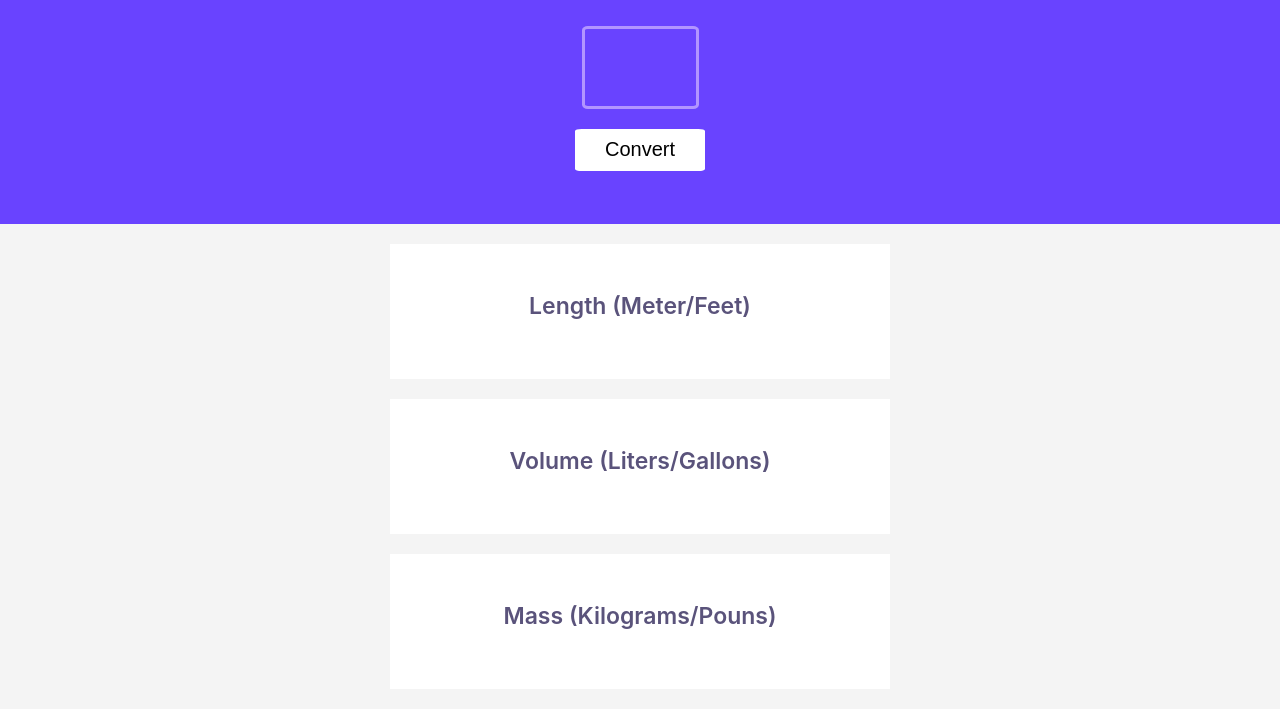
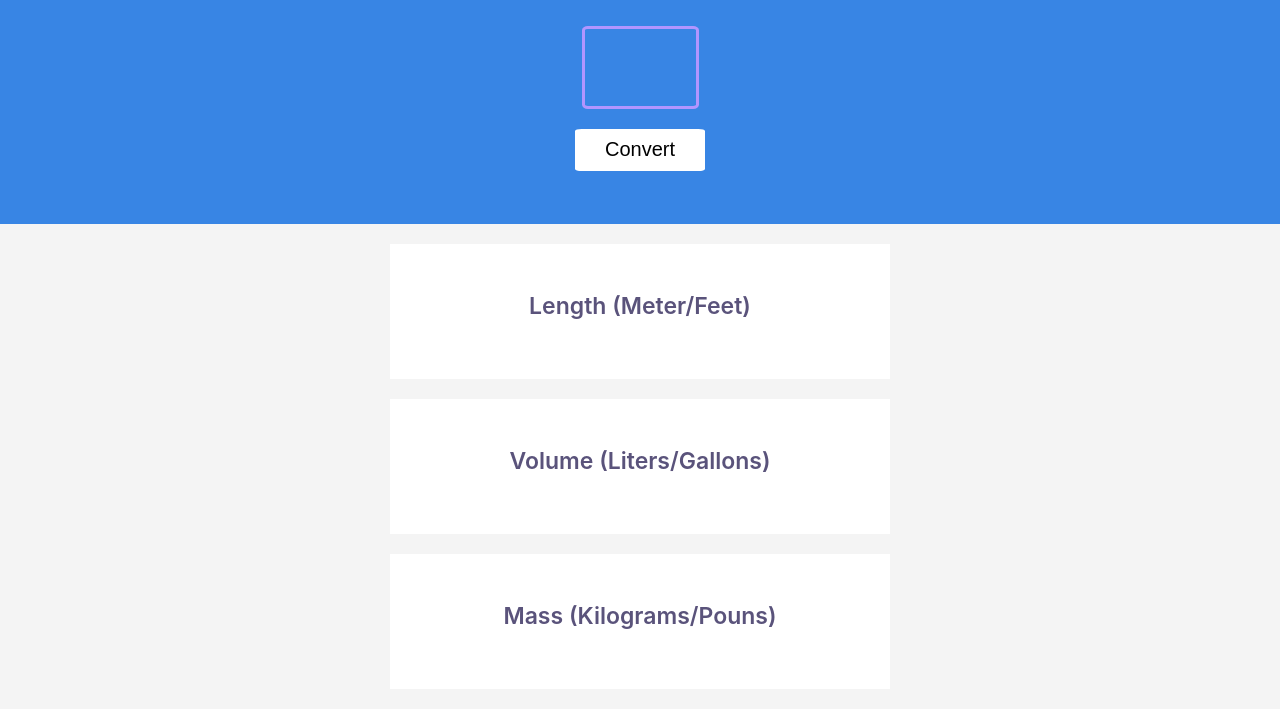
Before and after one commit to mo2men221/Unit-Converter, a website built with Vite: page index.html in a window 1280 px wide. Shown: the part 96-805 px from the top of the page. Built offline with nearby package versions, Linux system fonts and the light colour scheme.

Commit message:
Color Changed

```diff
--- a/index.css
+++ b/index.css
@@ -9,7 +9,7 @@ body {
     display: flex;
     align-items: center;
     flex-direction: column;
-    background: #6943FF;
+    background: #3885e4;
     height: 300px;
     padding-top: 20px;
     gap: 20px;
```
